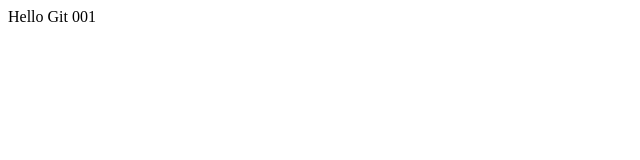
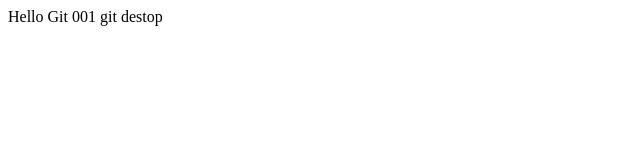
Before and after one commit to OudonePKL/git-demo01, a plain HTML site: page index.html in a window 1280 px wide. Shown: the full height of the page, 0-640 px from the left. Drawn offline with Linux system fonts and the light colour scheme.

Commit message:
add git destop

```diff
--- a/index.html
+++ b/index.html
@@ -7,5 +7,6 @@
 </head>
 <body>
     Hello Git 001
+    git destop
 </body>
 </html>
```
